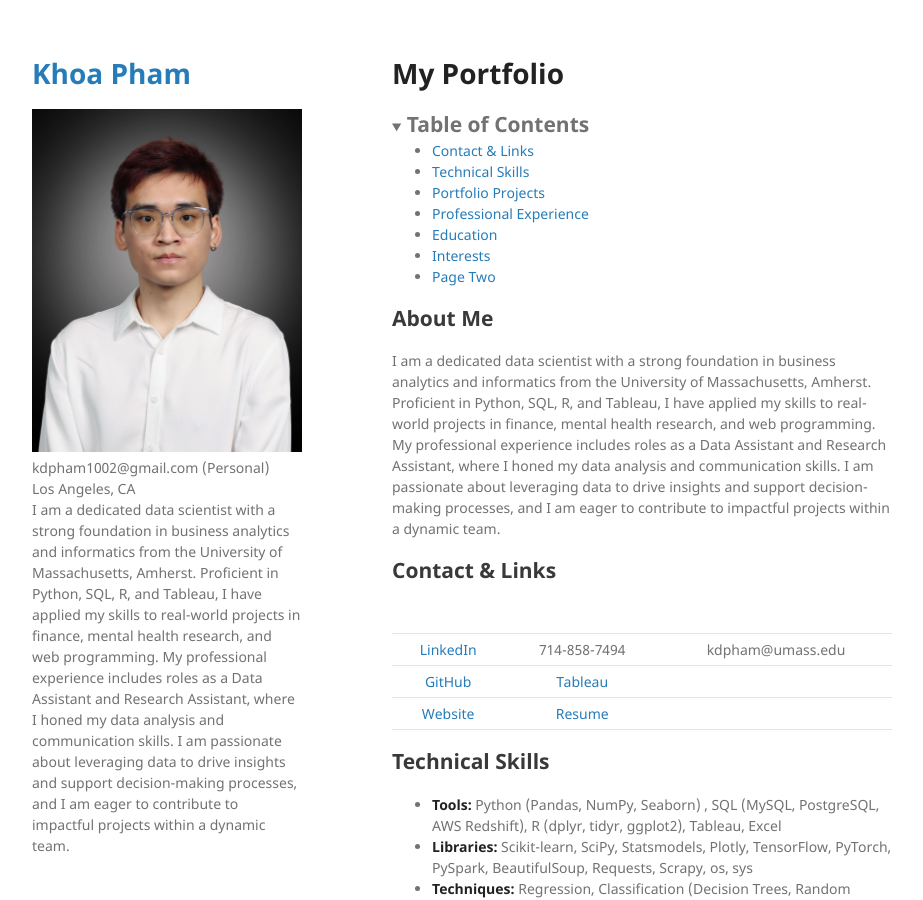
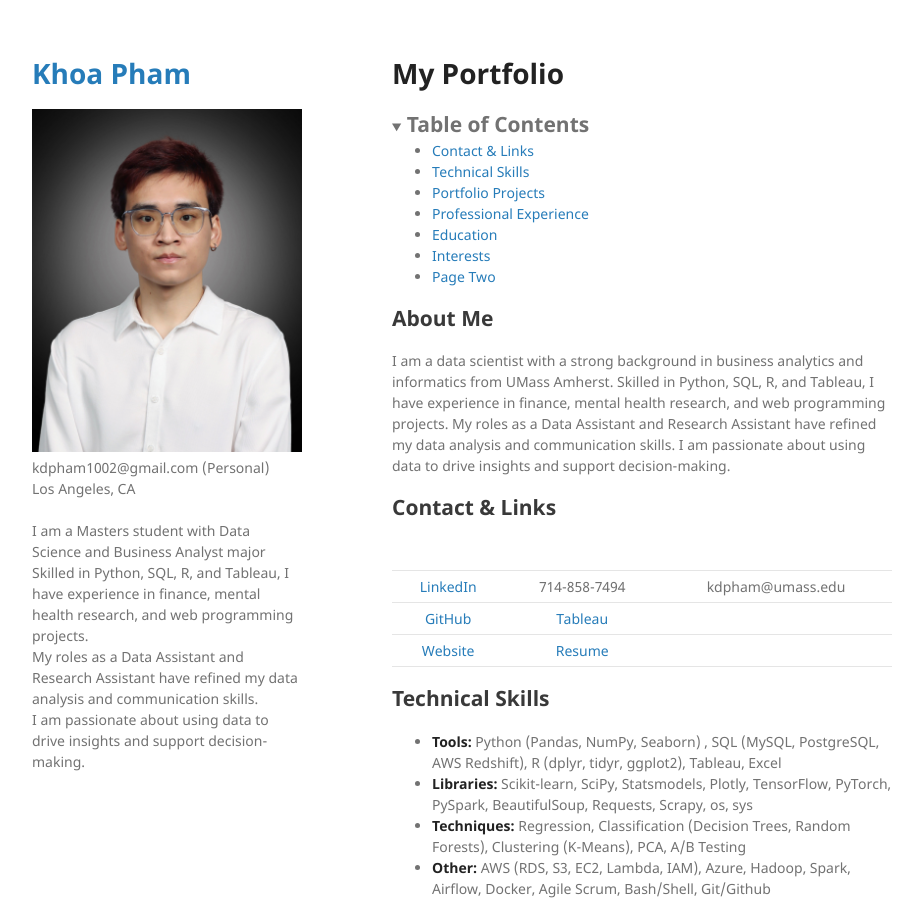
Before and after one commit to khoapham1002/khoapham1002.github.io, a Jekyll site: the page built from README.md, in a window 1280 px wide and 900 px high. Shown: the whole window, without its empty margins (178-1101 px from the left). Built offline with Jekyll 4.4.1, drawn with Linux system fonts in a browser that asks for light colours; our own code applies the rules of GitHub Pages for plain Markdown files.

Commit message:
Update README.md and _config.yml: refine personal description and enhance clarity

```diff
--- a/README.md
+++ b/README.md
@@ -15,7 +15,7 @@
 
 
 ## About Me
-I am a dedicated data scientist with a strong foundation in business analytics and informatics from the University of Massachusetts, Amherst. Proficient in Python, SQL, R, and Tableau, I have applied my skills to real-world projects in finance, mental health research, and web programming. My professional experience includes roles as a Data Assistant and Research Assistant, where I honed my data analysis and communication skills. I am passionate about leveraging data to drive insights and support decision-making processes, and I am eager to contribute to impactful projects within a dynamic team.
+I am a data scientist with a strong background in business analytics and informatics from UMass Amherst. Skilled in Python, SQL, R, and Tableau, I have experience in finance, mental health research, and web programming projects. My roles as a Data Assistant and Research Assistant have refined my data analysis and communication skills. I am passionate about using data to drive insights and support decision-making.
 
 ## Contact & Links
 
--- a/_config.yml
+++ b/_config.yml
@@ -7,6 +7,10 @@
 description:
   - kdpham1002@gmail.com (Personal)
   - Los Angeles, CA
-  - I am a dedicated data scientist with a strong foundation in business analytics and informatics from the University of Massachusetts, Amherst. Proficient in Python, SQL, R, and Tableau, I have applied my skills to real-world projects in finance, mental health research, and web programming. My professional experience includes roles as a Data Assistant and Research Assistant, where I honed my data analysis and communication skills. I am passionate about leveraging data to drive insights and support decision-making processes, and I am eager to contribute to impactful projects within a dynamic team.
+  -
+  - I am a Masters student with Data Science and Business Analyst major
+  - Skilled in Python, SQL, R, and Tableau, I have experience in finance, mental health research, and web programming projects.
+  - My roles as a Data Assistant and Research Assistant have refined my data analysis and communication skills.
+  - I am passionate about using data to drive insights and support decision-making.
 # show_downloads: true
 theme: jekyll-theme-minimal
```
